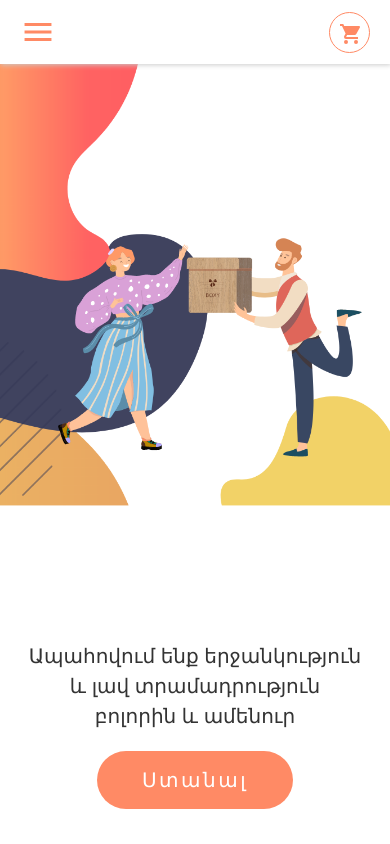
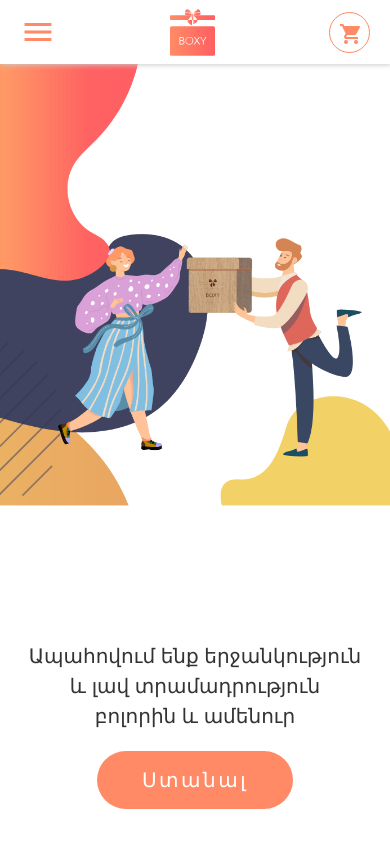
Before and after one commit to Varsine/Todo, a React (Create React App) app: page / in a window 390 px wide. Shown: the top 844 px of the page. Built offline with nearby package versions, Linux system fonts and the light colour scheme.

Commit message:
Bad code needs to fix

```diff
--- a/src/containers/Header/Header.tsx
+++ b/src/containers/Header/Header.tsx
@@ -25,9 +25,9 @@ const Header: React.FC<IHeaderProps> = () => {
     }
   }
   useEffect(() => {
-    window.addEventListener("scroll", scrollHandler)
+    window.addEventListener("scroll", scrollHandler);
     return () => {
-      window.removeEventListener("scroll", scrollHandler)
+      window.removeEventListener("scroll", scrollHandler);
     }
   }, [])
 
@@ -41,7 +41,7 @@ const Header: React.FC<IHeaderProps> = () => {
         <MobileMenuIcon />
       </div>
       <div className="app-header__logo">
-        {headerBackgrounded ? <BoxyLogo /> : <WhiteBoxyLogo />}
+        {headerBackgrounded || (window.innerWidth < 1024) ? <BoxyLogo /> : <WhiteBoxyLogo />}
       </div>
       <div className="app-header__right-column">
         <nav className="app-header__right-column__navigation" ref={navRef}>
--- a/src/containers/Landing/Landing.tsx
+++ b/src/containers/Landing/Landing.tsx
@@ -25,9 +25,10 @@ const Landing: React.FC<ILandingProps> = () => {
   }, []);
 
   const handleResize = () => {
-    if (window.innerWidth < 768) {
+    if (window.innerWidth < 768 && !isMobile) {
       setMobile(true);
-    } else {
+    } else if (window.innerWidth >= 768 && isMobile) {
+      console.log('here')
       setMobile(false);
     }
   }
```
